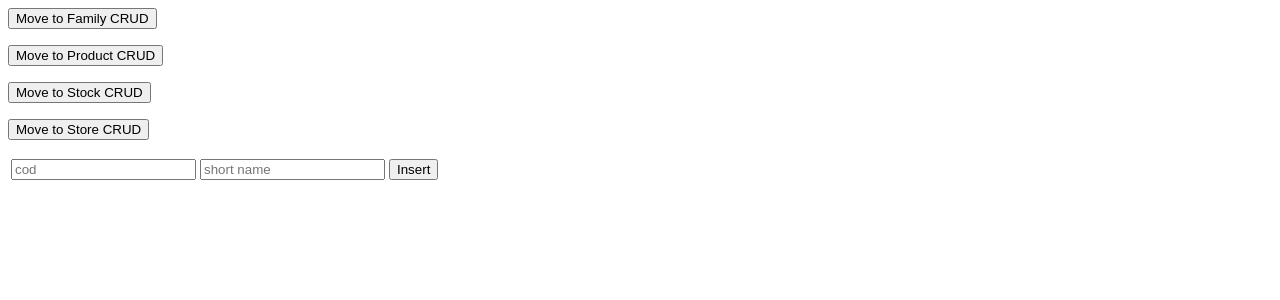
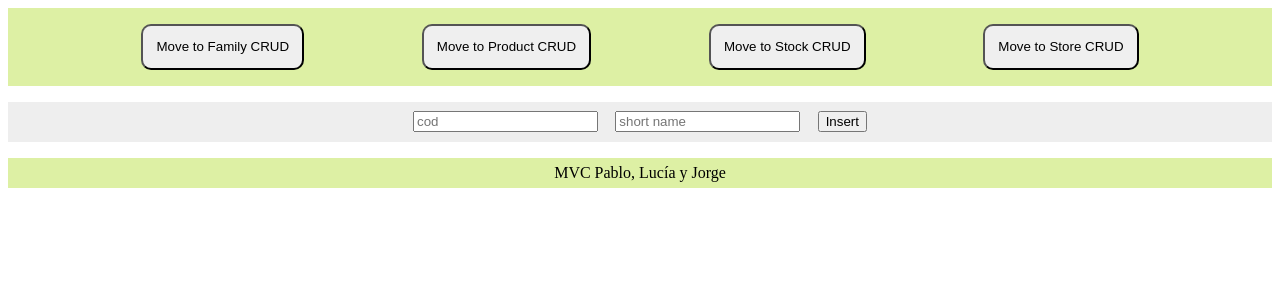
Before and after one commit to PabloBaezaGomez/CRUDphp, a PHP site: page /?accion=moveFamily in a window 1280 px wide. Shown: the top 300 px of the page. Run offline with PHP 8.4, Linux system fonts and the light colour scheme; data that the repository does not hold is empty.

Commit message:
Add files via upload

```diff
--- a/CRUD_MVC/Controller/Controllers.php
+++ b/CRUD_MVC/Controller/Controllers.php
@@ -5,10 +5,17 @@ namespace controllers;
 class Controllers {
 
     public static function default() {
+        require_once 'View/template/header.html';
         // show buttons
         require_once 'View/buttonFamily.php';
         require_once 'View/buttonProduct.php';
         require_once 'View/buttonStock.php';
         require_once 'View/buttonStore.php';
+        require_once 'View/template/closeHeader.html';
+    }
+
+    public static function footer() {
+
+        require_once 'View/template/footer.html';
     }
 }
--- a/CRUD_MVC/Controller/FamilyController.php
+++ b/CRUD_MVC/Controller/FamilyController.php
@@ -7,9 +7,12 @@ use model;
 class FamilyController {
 
     public static function CRUDControllerFamilies() {
+        require_once 'View/template/header.html';
         $families = \model\Family::getFamilies();
         require_once 'View/InsertFamily.php';
+        require_once 'View/template/closeHeader.html';
         require_once 'View/listFamilies.php';
+        require_once 'View/template/footer.html';
     }
 
     public static function insertFamily() {
--- a/CRUD_MVC/Controller/ProductController.php
+++ b/CRUD_MVC/Controller/ProductController.php
@@ -7,10 +7,13 @@ use model;
 class ProductController {
 
     public static function CRUDControllerProducts() {
+        require_once 'View/template/header.html';
         $families = \model\Family::getFamilies();
         require_once 'View/InsertProduct.php';
+        require_once 'View/template/closeHeader.html';
         $products = \model\Product::getProductsDB();
         require_once 'View/listProducts.php';
+        require_once 'View/template/footer.html';
     }
 
     public static function insertProduct() {
--- a/CRUD_MVC/Controller/StockController.php
+++ b/CRUD_MVC/Controller/StockController.php
@@ -7,11 +7,14 @@ use model;
 class StockController {
 
     public static function CRUDControllerStock() {
+        require_once 'View/template/header.html';
         $stocks = \model\Stock::getStocks();
         $products = \model\Product::getProductsDB();
         $stores = \model\Store::getStores();
         require_once 'View/InsertStock.php';
+        require_once 'View/template/closeHeader.html';
         require_once 'View/listStock.php';
+        require_once 'View/template/footer.html';
     }
 
     public static function insertStock() {
--- a/CRUD_MVC/Controller/StoreController.php
+++ b/CRUD_MVC/Controller/StoreController.php
@@ -7,9 +7,12 @@ use model;
 class StoreController {
 
     public static function CRUDControllerStore() {
+        require_once 'View/template/header.html';
         $stores = \model\Store::getStores();
         require_once 'View/InsertStore.php';
+        require_once 'View/template/closeHeader.html';
         require_once 'View/listStore.php';
+        require_once 'View/template/footer.html';
     }
 
     public static function insertStore() {
--- /dev/null
+++ b/CRUD_MVC/View/template/closeHeader.html
@@ -0,0 +1,2 @@
+</header>
+<main>
--- a/CRUD_MVC/View/template/dwes.css
+++ b/CRUD_MVC/View/template/dwes.css
@@ -1,14 +1,39 @@
 h1 {
     margin-bottom:0;
 }
+
 header {
     background-color:#ddf0a4;
+    display: flex;
+    flex-direction: row;
+    justify-content: space-evenly;
+    padding: 1em;
 }
+
+header button{
+    padding: 1em;
+    border-radius: 10px;
+}
+
+main form{
+    margin: 1rem;
+    display: flex;
+    justify-content: center;
+    align-items: center;
+}
+
+main form input, main form button{
+    margin: 0.5em;
+}
+
 main {
     background-color:#EEEEEE;
 }
+
 footer {
     background-color:#ddf0a4;
-    color:#ff0000;
     height:30px;
+    display: flex;
+    align-items: center;
+    justify-content: center;
 }
--- a/CRUD_MVC/View/template/footer.html
+++ b/CRUD_MVC/View/template/footer.html
@@ -1,2 +1,6 @@
+</main>
+        <footer>
+            <p>MVC Pablo, Lucía y Jorge</p>
+        </footer>
     </body>
 </html>
--- a/CRUD_MVC/View/template/header.html
+++ b/CRUD_MVC/View/template/header.html
@@ -3,6 +3,7 @@
     <head>
         <meta charset="utf-8">
         <title>CRUD</title>
-        <link rel="stylesheet" href="dwes.css"/>
+        <link rel="stylesheet" href="View/template/dwes.css"/>
     </head>
     <body>
+        <header>
--- a/CRUD_MVC/index.php
+++ b/CRUD_MVC/index.php
@@ -74,3 +74,5 @@ try {
 } catch (AppException $e) {
     ErrorController::handleException($e, $smarty);
 }
+
+controllers\Controllers::footer();
```
Also changed, not shown: CRUD_MVC/nbproject/private/private.xml (+14 -4 lines).
